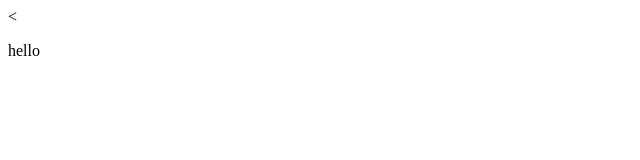
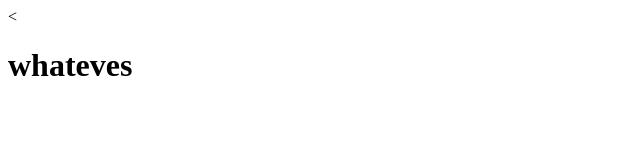
Before and after one commit to AE-KASSEM/git-one, a plain HTML site: page index.html in a window 1280 px wide. Shown: the whole page, without its empty margins (0-640 px from the left). Drawn offline with Linux system fonts and the light colour scheme.

```diff
--- a/index.html
+++ b/index.html
@@ -5,6 +5,6 @@
     <title> my title</title>
   </head>
   <body>
-<p>hello</p>
+<h1>whateves</h1>
   </body>
 </html>
```
